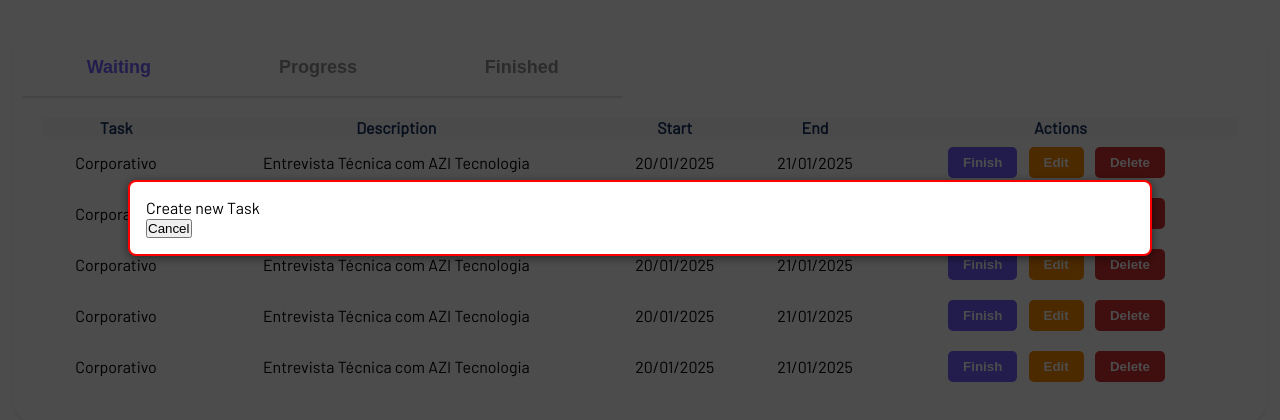
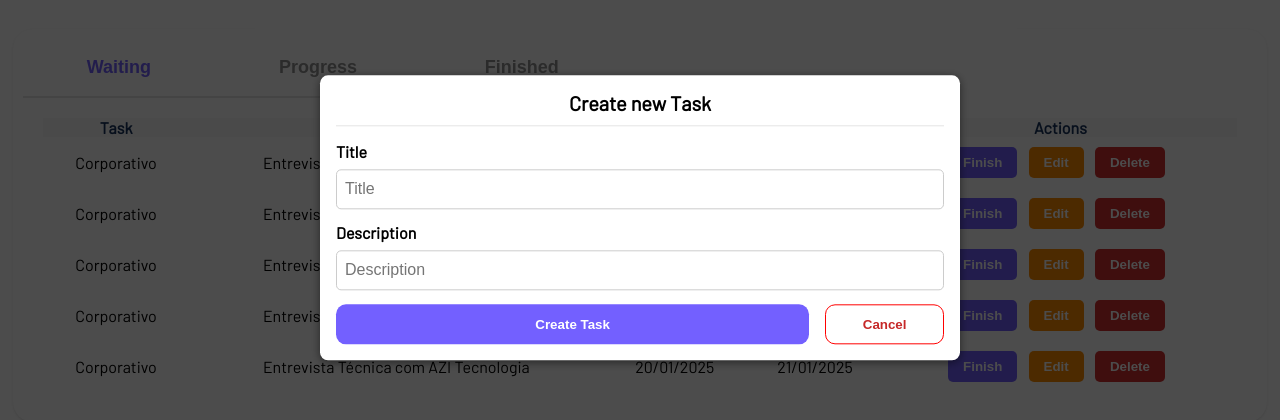
Before and after one commit to repositoryjosequintino/taskmanagerweb, a website: page index.html in a window 1280 px wide. Both pictures are taken after a click on the button "Add Task". Shown: the part 182-602 px from the top of the page. Drawn offline with nearby package versions, Linux system fonts and the light colour scheme; some packages are replaced by stand-ins of ours.

Commit message:
feature: Implementar modal de cadastro de Tarefas

```diff
--- a/application/pages/task/task.page.css
+++ b/application/pages/task/task.page.css
@@ -132,10 +132,9 @@
 }
 
 #modal {
-    border: solid red 2px;
     background: white;
     display: none;
-    width: 80%;
+    width: 50%;
     height: auto;
     padding: 1rem;
     top: 50%;
@@ -160,3 +159,85 @@
 #modal.active {
     display: block;
 }
+
+#modal .modal-header {
+    font-size: 20px;
+    font-weight: bold;
+    text-align: center;
+    border-bottom: 1px solid #e4e4e4;
+}
+
+#modal .modal-header p {
+    margin-bottom: 0.6rem;
+}
+
+#modal .modal-content {
+    margin-top: 1rem;
+    /* border: solid red 2px; */
+}
+
+#modal .modal-content form .row .form-input label {
+    display: block;
+    margin-bottom: 0.5rem;
+    font-weight: bold;
+}
+
+#modal .modal-content form .row .form-input input {
+    width: 100%;
+    height: 40px;
+    padding: 0.5rem;
+    border-radius: 5px;
+    border: 1px solid #ccc;
+    margin-bottom: 0.9rem;
+    font-size: 16px;
+    outline: none;
+}
+
+#modal .modal-content form .row .form-input input:focus {
+    border: 1px solid #7360ff;
+}
+
+#modal .modal-footer {
+    display: flex;
+    justify-content: space-between;
+    align-items: center;
+    gap: 1rem;
+}
+
+#modal .modal-footer button {
+    outline: none;
+    height: 40px;
+    border-radius: 10px;
+    border: none;
+    padding: 0.6rem;
+    font-weight: bold;
+    color: white;
+    cursor: pointer;
+}
+
+#modal .modal-footer button:nth-child(1) {
+    background-color: #7360ff;
+}
+
+#modal .modal-footer button:nth-child(1):hover {
+    background-color: #5c4dd0;
+}
+
+#modal .modal-footer button:nth-child(2) {
+    background-color: #ffffff;
+    border: solid red 1px;
+    color: #c62828;
+}
+
+#modal .modal-footer button:nth-child(2):hover {
+    background-color: #c62828;
+    color: #ffffff;
+}
+
+.column20 {
+    flex: 20%;
+}
+
+.column80 {
+    flex: 80%;
+}
--- a/application/pages/task/task.page.html
+++ b/application/pages/task/task.page.html
@@ -97,13 +97,30 @@
 <section id="modal">
 
     <div class="modal-header">
-        Create new Task
+        <p>Create new Task</p>
     </div>
     <div class="modal-content">
-        <form></form>
+        <form>
+
+            <div class="row">
+                <div class="form-input">
+                    <label>Title</label>
+                    <input type="text" placeholder="Title"/>
+                </div>
+            </div>
+
+            <div class="row">
+                <div class="form-input">
+                    <label>Description</label>
+                    <input type="text" placeholder="Description"/>
+                </div>
+            </div>
+
+        </form>
     </div>
     <div class="modal-footer">
-        <button ng-click="hideModal()">Cancel</button>
+        <button class="column80">Create Task</button>
+        <button ng-click="hideModal()" class="column20">Cancel</button>
     </div>
 
 </section>
```
